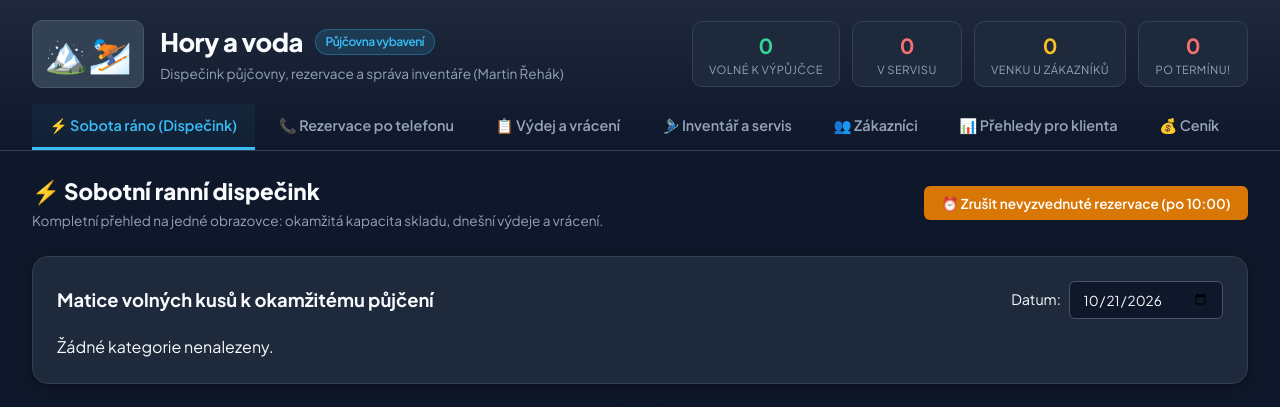
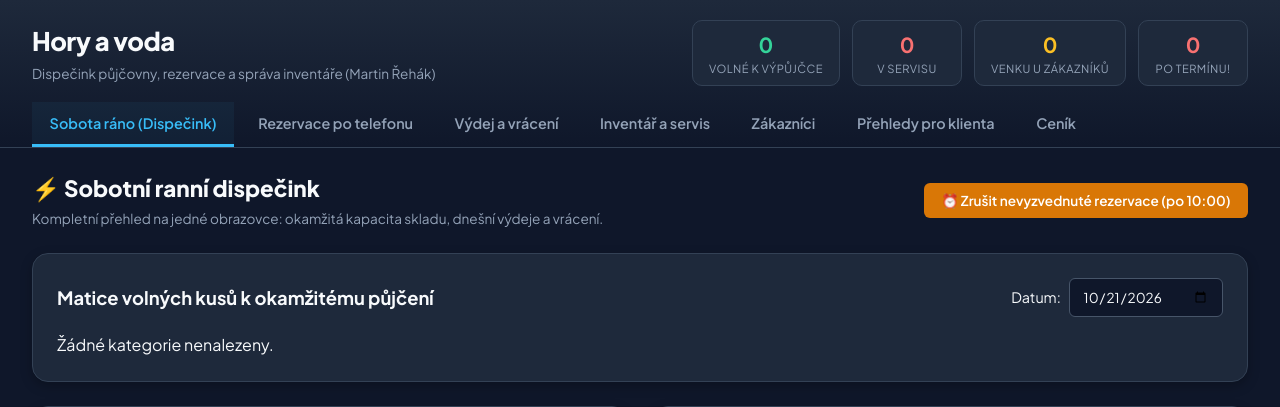
Before and after one commit to TomasPukansky/PPRO_Pukansky, a Spring Boot app: page / in a window 1280 px wide. Shown: the top 407 px of the page. Run offline with Spring Boot 4, Linux system fonts and the light colour scheme; data that the repository does not hold is empty; database files in the repository are not loaded; some libraries are stand-ins or nearby versions.

Commit message:
fix: hlavicka a zalozky bez emoji a stitku (Z4)
Co-Authored-By: Claude Opus 5.5 <noreply@anthropic.com>

```diff
--- a/src/main/resources/static/css/style.css
+++ b/src/main/resources/static/css/style.css
@@ -71,13 +71,6 @@ body {
     gap: 1rem;
 }
 
-.brand-icon {
-    font-size: 2.2rem;
-    background: var(--bg-surface-elevated);
-    padding: 0.4rem 0.7rem;
-    border-radius: var(--radius-md);
-    border: 1px solid var(--border-light);
-}
 
 .brand-text h1 {
     font-size: 1.6rem;
@@ -88,15 +81,6 @@ body {
     gap: 0.75rem;
 }
 
-.brand-text .tag {
-    font-size: 0.75rem;
-    font-weight: 600;
-    background: rgba(56, 189, 248, 0.15);
-    color: var(--color-accent);
-    padding: 0.2rem 0.6rem;
-    border-radius: 9999px;
-    border: 1px solid rgba(56, 189, 248, 0.3);
-}
 
 .subtitle {
     color: var(--text-secondary);
--- a/src/main/resources/static/index.html
+++ b/src/main/resources/static/index.html
@@ -14,9 +14,8 @@
     <header class="app-header no-print">
         <div class="header-container">
             <div class="brand">
-                <div class="brand-icon">🏔️⛷️</div>
                 <div class="brand-text">
-                    <h1>Hory a voda <span class="tag">Půjčovna vybavení</span></h1>
+                    <h1>Hory a voda</h1>
                     <p class="subtitle">Dispečink půjčovny, rezervace a správa inventáře (Martin Řehák)</p>
                 </div>
             </div>
@@ -42,13 +41,13 @@
 
         <!-- Navigation Tabs -->
         <nav class="main-nav">
-            <button class="nav-tab active" data-tab="tab-saturday">⚡ Sobota ráno (Dispečink)</button>
-            <button class="nav-tab" data-tab="tab-phone-reservation">📞 Rezervace po telefonu</button>
-            <button class="nav-tab" data-tab="tab-orders">📋 Výdej a vrácení</button>
-            <button class="nav-tab" data-tab="tab-inventory">🎿 Inventář a servis</button>
-            <button class="nav-tab" data-tab="tab-customers">👥 Zákazníci</button>
-            <button class="nav-tab" data-tab="tab-reports">📊 Přehledy pro klienta</button>
-            <button class="nav-tab" data-tab="tab-pricing">💰 Ceník</button>
+            <button class="nav-tab active" data-tab="tab-saturday">Sobota ráno (Dispečink)</button>
+            <button class="nav-tab" data-tab="tab-phone-reservation">Rezervace po telefonu</button>
+            <button class="nav-tab" data-tab="tab-orders">Výdej a vrácení</button>
+            <button class="nav-tab" data-tab="tab-inventory">Inventář a servis</button>
+            <button class="nav-tab" data-tab="tab-customers">Zákazníci</button>
+            <button class="nav-tab" data-tab="tab-reports">Přehledy pro klienta</button>
+            <button class="nav-tab" data-tab="tab-pricing">Ceník</button>
         </nav>
     </header>
 
```
Also changed, not shown: README.md.
